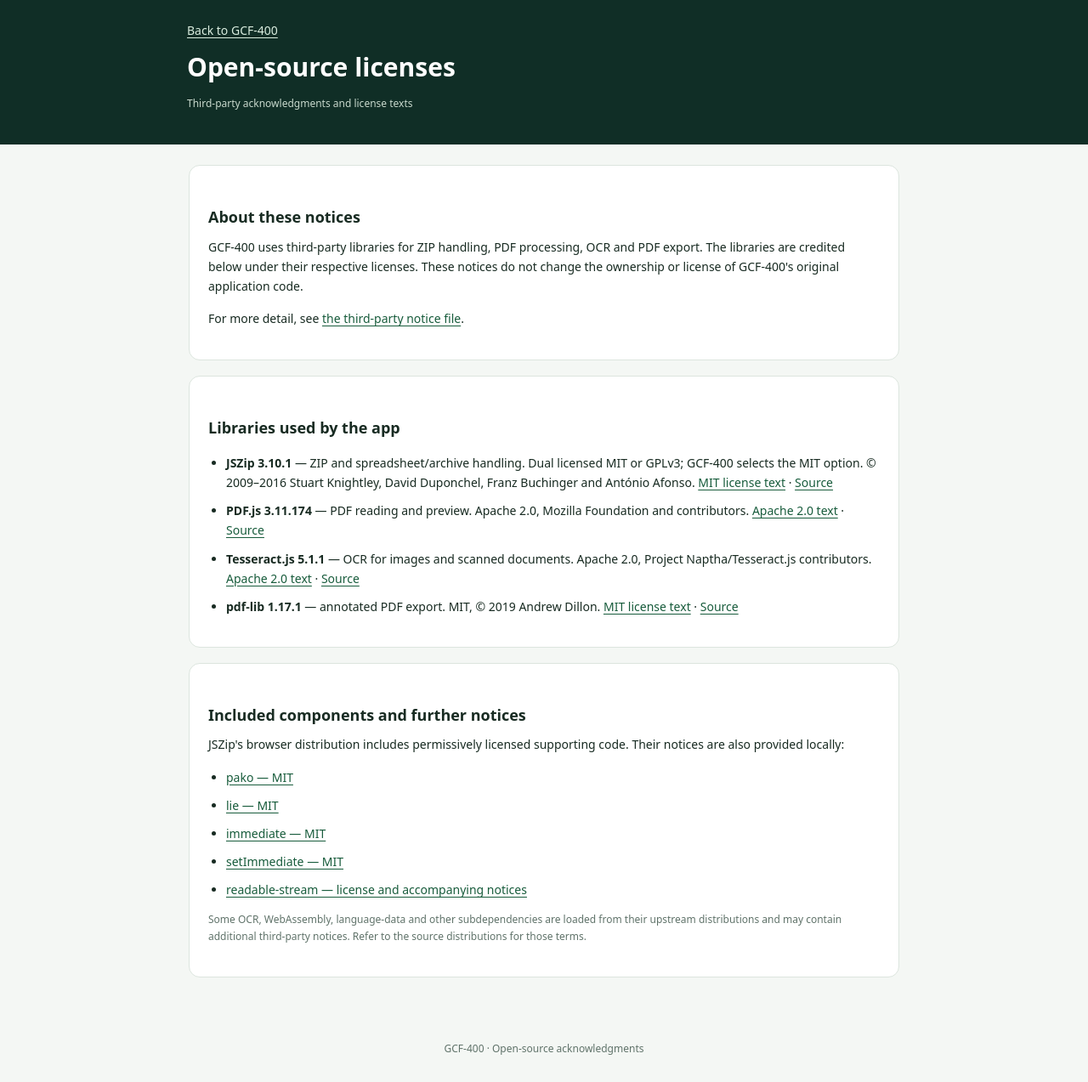
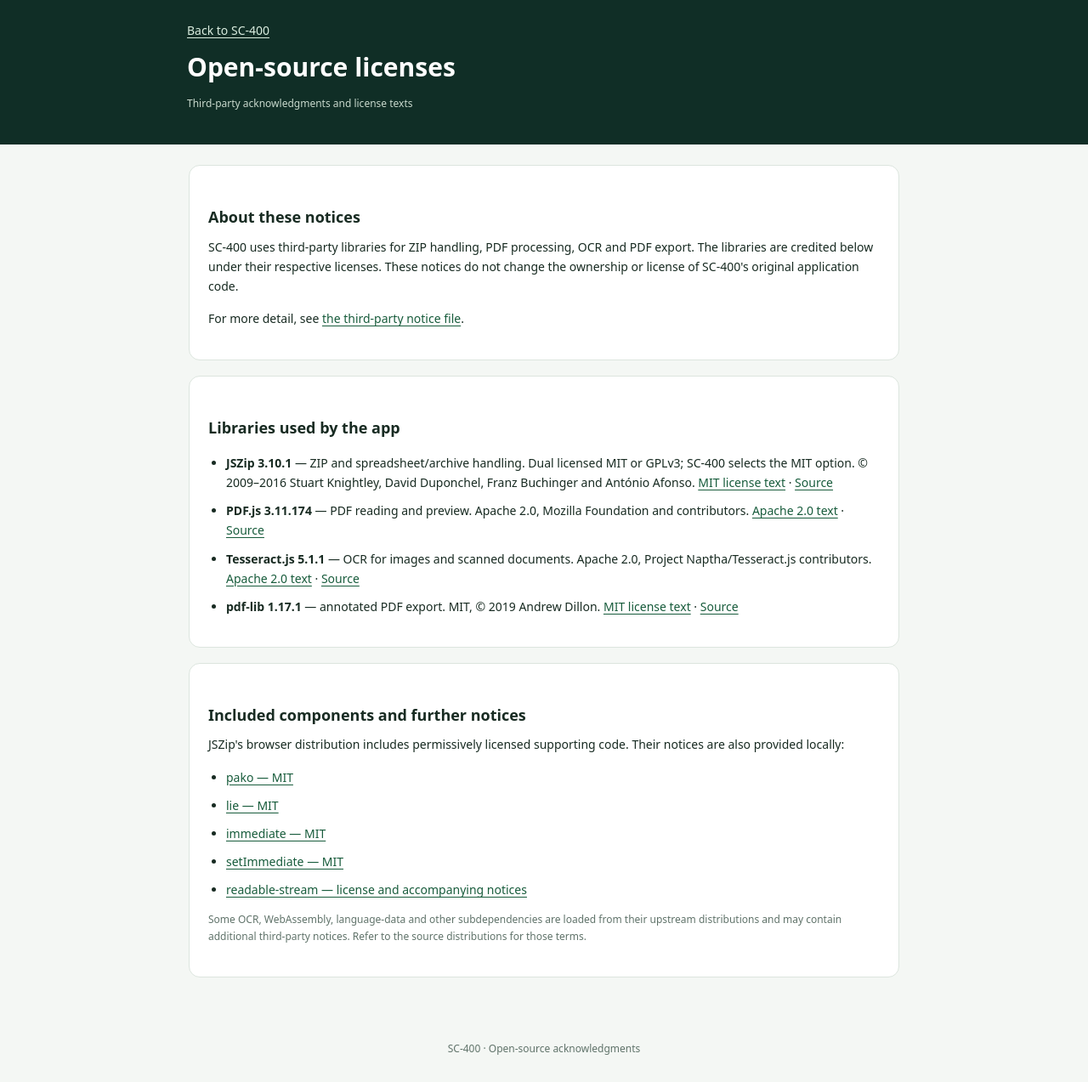
Before and after one commit to samanthonyabalos-dev/gcf-calculator, a plain HTML site: page open-source-licenses.html in a window 1280 px wide. Shown: the whole page at 85% size. Drawn offline with Linux system fonts and the light colour scheme.

Commit message:
Rebrand Septima license, security, evidence and PDF loader descriptions

```diff
--- a/audit-utils.js
+++ b/audit-utils.js
@@ -1,4 +1,4 @@
-/* GCF-400 v19: local file-type checks and evidence summaries (no uploads). */
+/* SC-400 v19: local file-type checks and evidence summaries (no uploads). */
 (function(root,factory){const api=factory();if(typeof module==='object'&&module.exports)module.exports=api;root.GCFAuditUtils=api;})(typeof globalThis!=='undefined'?globalThis:this,function(){
 'use strict';
 const MAX_FILE_BYTES=15*1024*1024,MAX_FILES=10;
--- a/open-source-licenses.html
+++ b/open-source-licenses.html
@@ -4,7 +4,7 @@
 <meta charset="utf-8">
 <meta name="viewport" content="width=device-width, initial-scale=1">
 <meta name="theme-color" content="#102E26">
-<title>Open-source licenses · GCF-400</title>
+<title>Open-source licenses · SC-400</title>
 <style>
 :root{color-scheme:light}
 *{box-sizing:border-box}
@@ -21,12 +21,12 @@ footer{text-align:center;color:#60736A;font-size:12px;padding:0 20px 30px}
 </style>
 </head>
 <body>
-<header><a href="./index.html">Back to GCF-400</a><h1>Open-source licenses</h1><p class="meta">Third-party acknowledgments and license texts</p></header>
+<header><a href="./index.html">Back to SC-400</a><h1>Open-source licenses</h1><p class="meta">Third-party acknowledgments and license texts</p></header>
 <main>
-<section class="card"><h2>About these notices</h2><p>GCF-400 uses third-party libraries for ZIP handling, PDF processing, OCR and PDF export. The libraries are credited below under their respective licenses. These notices do not change the ownership or license of GCF-400's original application code.</p><p>For more detail, see <a href="./THIRD_PARTY_NOTICES.md">the third-party notice file</a>.</p></section>
+<section class="card"><h2>About these notices</h2><p>SC-400 uses third-party libraries for ZIP handling, PDF processing, OCR and PDF export. The libraries are credited below under their respective licenses. These notices do not change the ownership or license of SC-400's original application code.</p><p>For more detail, see <a href="./THIRD_PARTY_NOTICES.md">the third-party notice file</a>.</p></section>
 <section class="card"><h2>Libraries used by the app</h2>
 <ul>
-<li><strong>JSZip 3.10.1</strong> — ZIP and spreadsheet/archive handling. Dual licensed MIT or GPLv3; GCF-400 selects the MIT option. © 2009–2016 Stuart Knightley, David Duponchel, Franz Buchinger and António Afonso. <a href="./licenses/JSZIP-MIT.txt">MIT license text</a> · <a href="https://github.com/Stuk/jszip" rel="noopener noreferrer">Source</a></li>
+<li><strong>JSZip 3.10.1</strong> — ZIP and spreadsheet/archive handling. Dual licensed MIT or GPLv3; SC-400 selects the MIT option. © 2009–2016 Stuart Knightley, David Duponchel, Franz Buchinger and António Afonso. <a href="./licenses/JSZIP-MIT.txt">MIT license text</a> · <a href="https://github.com/Stuk/jszip" rel="noopener noreferrer">Source</a></li>
 <li><strong>PDF.js 3.11.174</strong> — PDF reading and preview. Apache 2.0, Mozilla Foundation and contributors. <a href="./licenses/APACHE-2.0.txt">Apache 2.0 text</a> · <a href="https://github.com/mozilla/pdf.js" rel="noopener noreferrer">Source</a></li>
 <li><strong>Tesseract.js 5.1.1</strong> — OCR for images and scanned documents. Apache 2.0, Project Naptha/Tesseract.js contributors. <a href="./licenses/APACHE-2.0.txt">Apache 2.0 text</a> · <a href="https://github.com/naptha/tesseract.js" rel="noopener noreferrer">Source</a></li>
 <li><strong>pdf-lib 1.17.1</strong> — annotated PDF export. MIT, © 2019 Andrew Dillon. <a href="./licenses/PDF-LIB-MIT.txt">MIT license text</a> · <a href="https://github.com/Hopding/pdf-lib" rel="noopener noreferrer">Source</a></li>
@@ -42,5 +42,5 @@ footer{text-align:center;color:#60736A;font-size:12px;padding:0 20px 30px}
 </ul>
 <p class="meta">Some OCR, WebAssembly, language-data and other subdependencies are loaded from their upstream distributions and may contain additional third-party notices. Refer to the source distributions for those terms.</p></section>
 </main>
-<footer>GCF-400 · Open-source acknowledgments</footer>
+<footer>SC-400 · Open-source acknowledgments</footer>
 </body></html>
--- a/security-ui.js
+++ b/security-ui.js
@@ -1,4 +1,4 @@
-/* GCF-400 v26 · readable, accessible security status formatting.
+/* SC-400 v26 · readable, accessible security status formatting.
  * Render every fingerprint using textContent, never HTML from uploaded data. */
 (function(root,factory){const api=factory();if(typeof module==='object'&&module.exports)module.exports=api;root.GCFSecurityUI=api;})(typeof globalThis!=='undefined'?globalThis:this,function(){
  'use strict';
```
Also changed, not shown: security-seal.js (+5 -5 lines), 1 other file.
